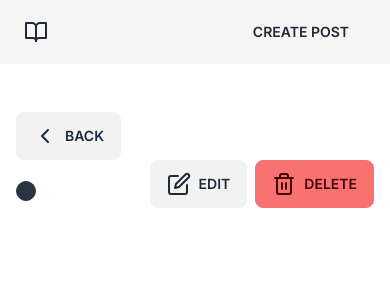
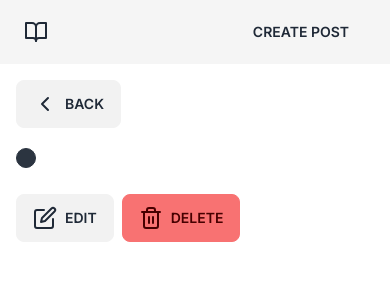
Before and after one commit to dalinec/blog-app, a Next.js app: page /blog/1 in a window 390 px wide. Shown: the top 300 px of the page. Built offline with nearby package versions, Linux system fonts and the light colour scheme; no server answers; the database is empty.

Commit message:
blog card update + details page update

```diff
--- a/src/app/blog/[id]/page.tsx
+++ b/src/app/blog/[id]/page.tsx
@@ -17,11 +17,16 @@ const BlogDetailsPage = async ({ params }: BlogDetailsPageProps) => {
       <div className='flex items-center justify-between mb-5'>
         <div>
           <h2 className='text-xl font-bold my-5'>{post?.title}</h2>
-          <span className='badge  badge-neutral '>{post?.tag.name}</span>
+          <span className='badge badge-neutral '>{post?.tag.name}</span>
         </div>
+        <div className='hidden sm:block'>
+          <ButtonAction id={params.id} />
+        </div>
+      </div>
+      <p className='text-slate-700'>{post?.content}</p>
+      <div className='block sm:hidden mt-5'>
         <ButtonAction id={params.id} />
       </div>
-      <p className='text-slate-700'>{post?.content}</p>
     </>
   );
 };
--- a/src/app/layout.tsx
+++ b/src/app/layout.tsx
@@ -21,7 +21,7 @@ export default function RootLayout({
       <body className={inter.className}>
         <Providers>
           <Navbar />
-          <div className='container h-full pt-12 '>{children}</div>
+          <div className='container h-full mt-4 sm:mt-12 '>{children}</div>
         </Providers>
       </body>
     </html>
--- a/src/app/page.tsx
+++ b/src/app/page.tsx
@@ -5,7 +5,7 @@ export default async function Home() {
   const posts = await getPosts();
 
   return (
-    <main className='grid items-center justify-center md:grid-cols-2 lg:grid-cols-3 gap-5 mt-10'>
+    <main className='grid items-center justify-center grid-cols-1 md:grid-cols-2 lg:grid-cols-3 gap-5 mt-10'>
       {posts.map((post) => {
         return <PostCard key={post.id} {...post} />;
       })}
--- a/src/components/PostCard/PostCard.tsx
+++ b/src/components/PostCard/PostCard.tsx
@@ -13,7 +13,7 @@ const PostCard = ({ title, content, id, tag }: PostCardProps) => {
     <Link href={`/blog/${id}`}>
       <div className='card w-full bg-base-100 shadow-xl border hover:cursor-pointer hover:scale-105 duration-150 ease-in'>
         <div className='card-body'>
-          <h2 className='card-title truncate'>{title}</h2>
+          <h2 className='font-semibold text-xl truncate'>{title}</h2>
           <p className='mb-4 truncate'>{content}</p>
           <div className='card-actions justify-end'>
             <span className='badge badge-neutral mr-auto'>{tag.name}</span>
```
